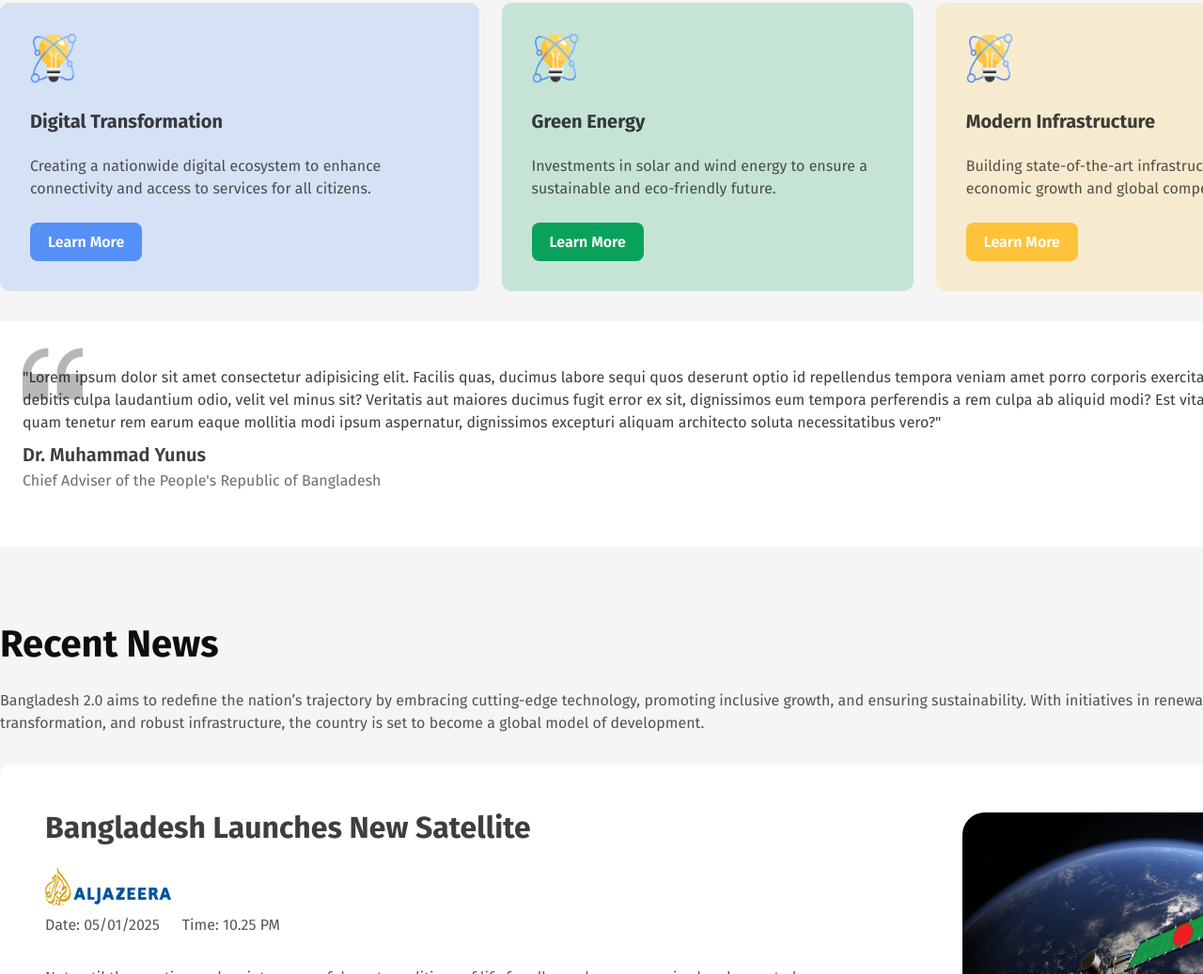
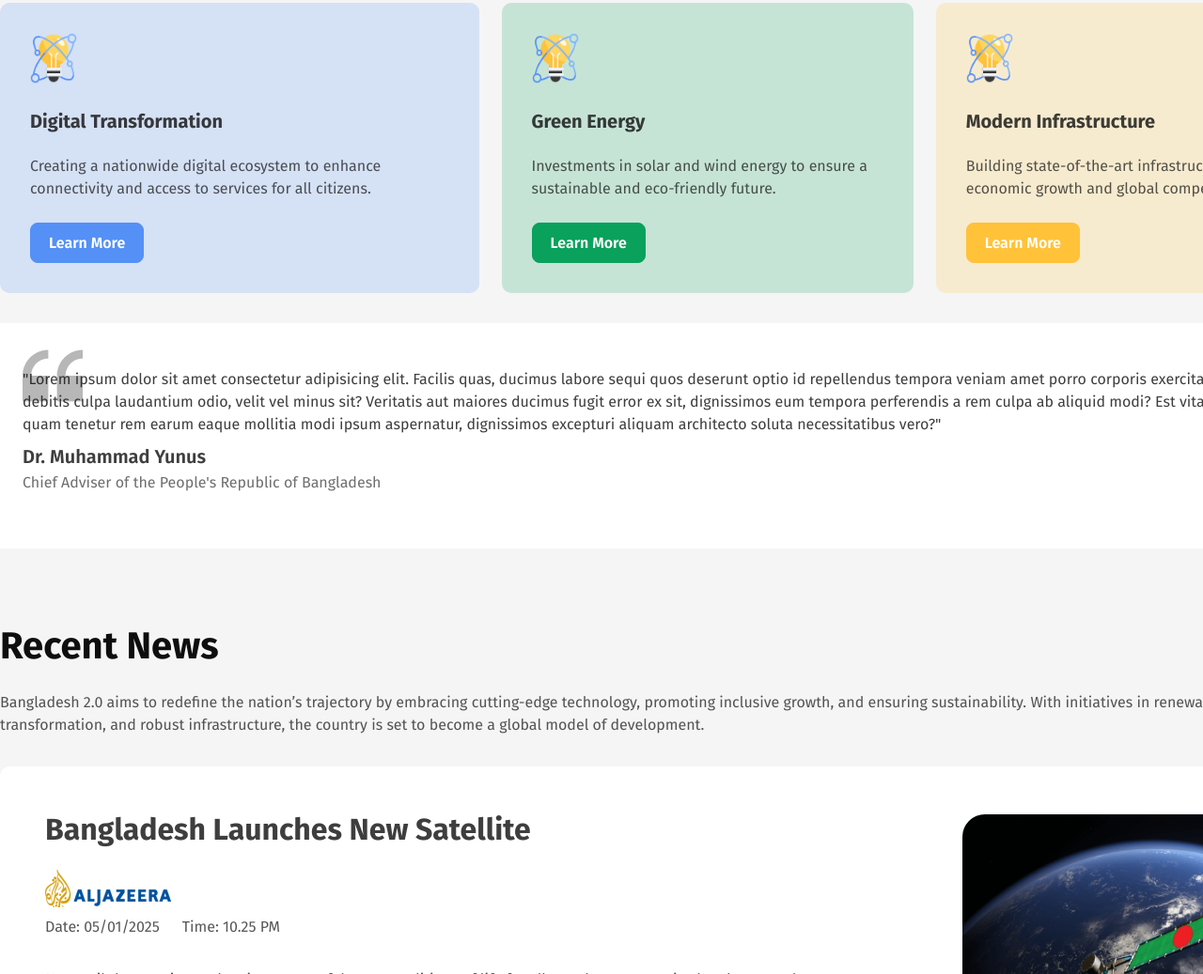
Before and after one commit to justMSARahat/bangladesh_2.0, a plain HTML site: page index.html in a window 1280 px wide. Shown: the part 1259-2296 px from the top of the page at 94% size. Drawn offline with nearby package versions, Linux system fonts and the light colour scheme.

Commit message:
Button Bug Fixed

```diff
--- a/style.css
+++ b/style.css
@@ -259,12 +259,15 @@ header nav button:hover{
 }
 .three .child-btn1{
     background-color: rgb(84, 144, 245);
+    border: 1px solid rgb(84, 144, 245);
 }
 .three .child-btn2{
     background-color: rgb(9, 161, 92);
+    border: 1px solid rgb(9, 161, 92);
 }
 .three .child-btn3{
     background-color: rgb(255, 194, 57);
+    border: 1px solid rgb(255, 194, 57);
 }
 .button2:hover{
     color: rgb(0, 106, 80);
```
